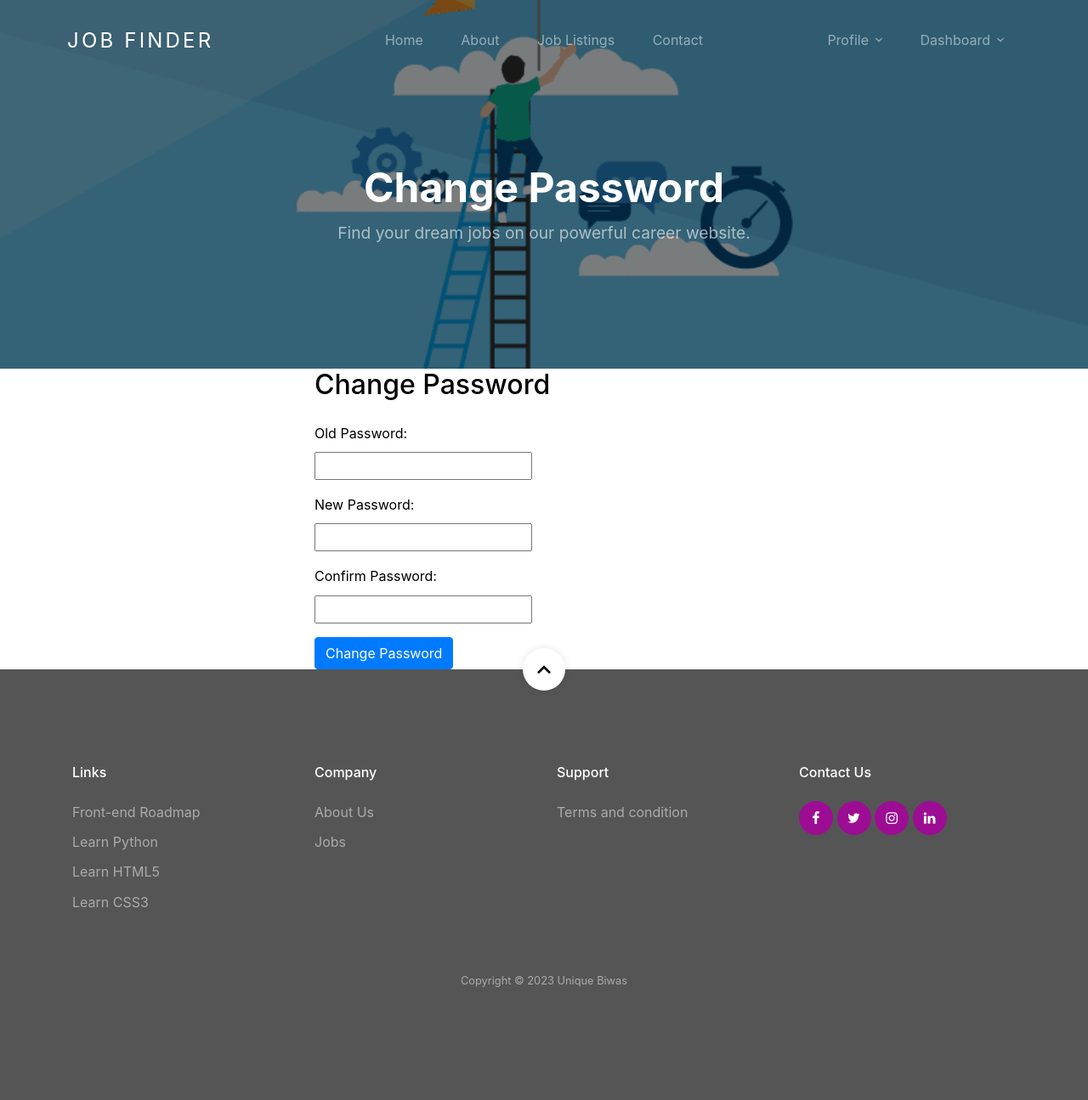
After one commit to uniquebiwas/Remote-Job-Finder, a Django app: page /change_password/ in a window 1280 px wide. The commit adds this page. Shown: the whole page at 85% size. Run offline with Django 3.2, Linux system fonts and the light colour scheme; a user stored in the database is signed in; parts of the project's set-up code (start-up, migrations or seed data) failed here and were passed over; some libraries are stand-ins or nearby versions; some web fonts are replaced.

Commit message:
change password code

```diff
--- a/remote_Job/account/forms.py
+++ b/remote_Job/account/forms.py
@@ -1,6 +1,7 @@
 from django import forms
 from django.contrib.auth import authenticate
 from django.contrib.auth.forms import UserCreationForm
+from django.contrib.auth.forms import PasswordChangeForm
 
 # Import User model from account.models
 from account.models import User
@@ -191,3 +192,37 @@ class PasswordResetForm(BasePasswordResetForm):
         widget=forms.EmailInput(attrs={'placeholder': 'Enter your Email', 'autocomplete': 'email'}),
         # Email input field with placeholder and autocomplete attribute
     )
+
+
+
+
+
+
+# Change Password code .........
+
+class ChangePasswordForm(PasswordChangeForm):
+    old_password = forms.CharField(
+        label="Old Password: ",
+        widget=forms.PasswordInput(attrs={'autocomplete': 'current-password'}),
+    )
+    new_password1 = forms.CharField(
+        label="New Password: ",
+        widget=forms.PasswordInput(attrs={'autocomplete': 'new-password'}),
+    )
+    new_password2 = forms.CharField(
+        label="Confirm Password: ",
+        widget=forms.PasswordInput(attrs={'autocomplete': 'new-password'}),
+    )
+
+    def clean(self):
+        cleaned_data = super().clean()
+        old_password = cleaned_data.get('old_password')
+
+        if old_password:
+            user = self.user
+
+            # Check if the old password is correct
+            if not user.check_password(old_password):
+                self.add_error('old_password', 'The old password is incorrect.')
+
+        return cleaned_data
--- a/remote_Job/account/urls.py
+++ b/remote_Job/account/urls.py
@@ -1,6 +1,7 @@
 from django.urls import path
 from account import views
 from django.contrib.auth import views as auth_views
+from .views import change_password
 # from .forms import PasswordResetForm
 # from .forms import CustomPasswordResetForm
 
@@ -15,6 +16,8 @@ urlpatterns = [
     path('profile/edit/<int:id>/', views.employee_edit_profile, name='edit-profile'),
     path('login/', views.user_logIn, name='login'),
     path('logout/', views.user_logOut, name='logout'),
+    path('change_password/', views.change_password, name='change_password'),
+
     #password reset
     # path('forgot-password/', views.forgot_password, name='forgot_password'),
     # path('reset-password/<str:uidb64>/<str:token>/', views.password_reset_confirm, name='password_reset_confirm'),
--- a/remote_Job/account/views.py
+++ b/remote_Job/account/views.py
@@ -134,3 +134,23 @@ def user_logOut(request):
     auth.logout(request)
     messages.success(request, 'You are Successfully logged out')
     return redirect('account:login')
+
+# views.py
+from django.shortcuts import render, redirect
+from django.contrib.auth.decorators import login_required
+from .forms import ChangePasswordForm
+from django.contrib import messages
+
+@login_required
+def change_password(request):
+    if request.method == 'POST':
+        form = ChangePasswordForm(user=request.user, data=request.POST)
+        if form.is_valid():
+            form.save()
+            messages.success(request, 'Your password was successfully updated!')
+            return redirect('account:login')
+
+    else:
+        form = ChangePasswordForm(user=request.user)
+
+    return render(request, 'account/change_password.html', {'form': form})
--- /dev/null
+++ b/remote_Job/template/account/change_password.html
@@ -0,0 +1,52 @@
+{% extends 'base.html' %}
+{% load static %}
+
+{% block content %}
+    <style>
+        .has-error {
+            color: #a94442;  /* Red color for the border or background of the form field */
+        }
+
+        .text-danger {
+            color: #a94442;  /* Red color for the error message text */
+        }
+    </style>
+
+    <section class="home-section section-hero inner-page overlay bg-image"
+             style="background-image: url('{% static 'images/bgrr.jpg' %}');" id="home-section">
+        <div class="container">
+            <div class="row align-items-center justify-content-center">
+                <div class="col-md-12">
+                    <div class="mb-5 text-center">
+                        <h1 class="text-white font-weight-bold">Change Password</h1>
+                        <p>Find your dream jobs on our powerful career website.</p>
+                    </div>
+                </div>
+            </div>
+        </div>
+    </section>
+
+    <div class="container">
+        <div class="row justify-content-center">
+            <div class="col-md-6">
+                <h2 class="mb-4">Change Password</h2>
+                <form method="post">
+                    {% csrf_token %}
+                    {% for field in form %}
+                        <div class="form-group {% if field.errors %}has-error{% endif %}">
+                            <label class="text-black" for="{{ field.id_for_label }}">{{ field.label }}</label>
+                            <div class="input-group">
+                                {{ field }}
+                            </div>
+                            {% if field.errors %}
+                                <p class="text-danger">{{ field.errors }}</p>
+                            {% endif %}
+                        </div>
+                    {% endfor %}
+                    <button type="submit" class="btn btn-primary">Change Password</button>
+                </form>
+            </div>
+        </div>
+    </div>
+
+{% endblock %}
--- a/remote_Job/template/header.html
+++ b/remote_Job/template/header.html
@@ -63,6 +63,7 @@
                   <a>Dashboard</a>
                   <ul class="dropdown">
                     <li><a href="{% url 'jobapp:dashboard' %}">JobBoard</a></li>
+                    <li><a href="{% url 'account:change_password' %}">Change Password</a></li>
                     <li><a href="{% url 'account:logout' %}">Logout</a></li>
                   </ul>
                 </li>
```
Also changed, not shown: remote_Job/db.sqlite3, remote_Job/static/css/style.css (line endings or trailing spaces).
